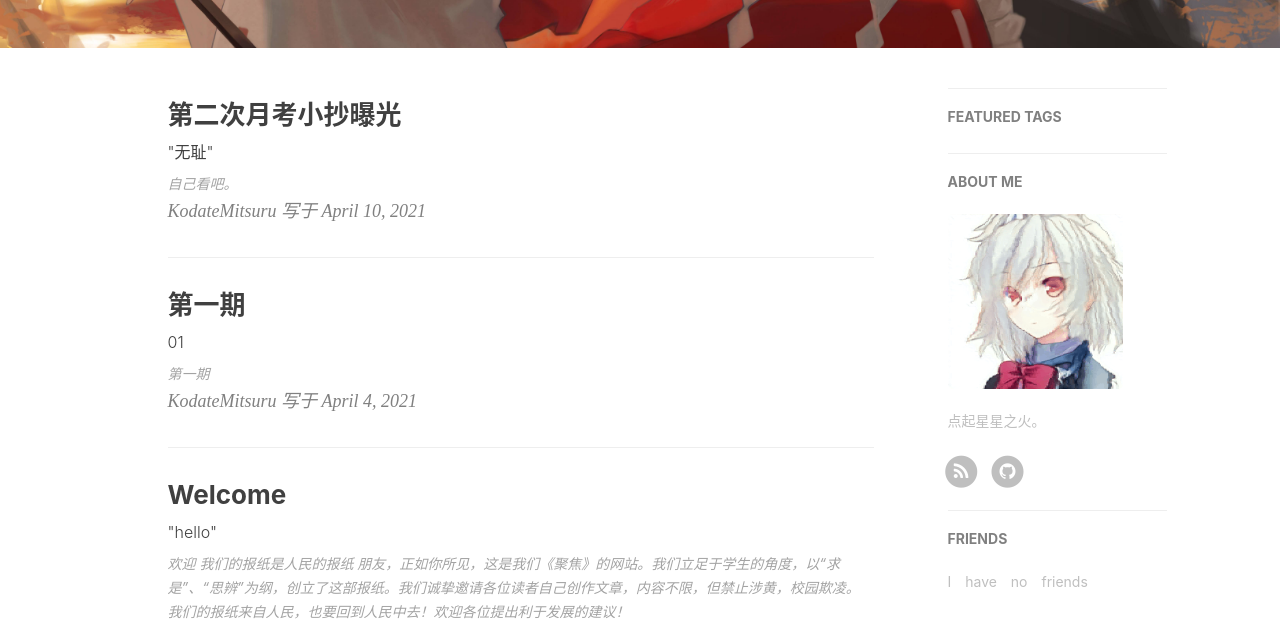
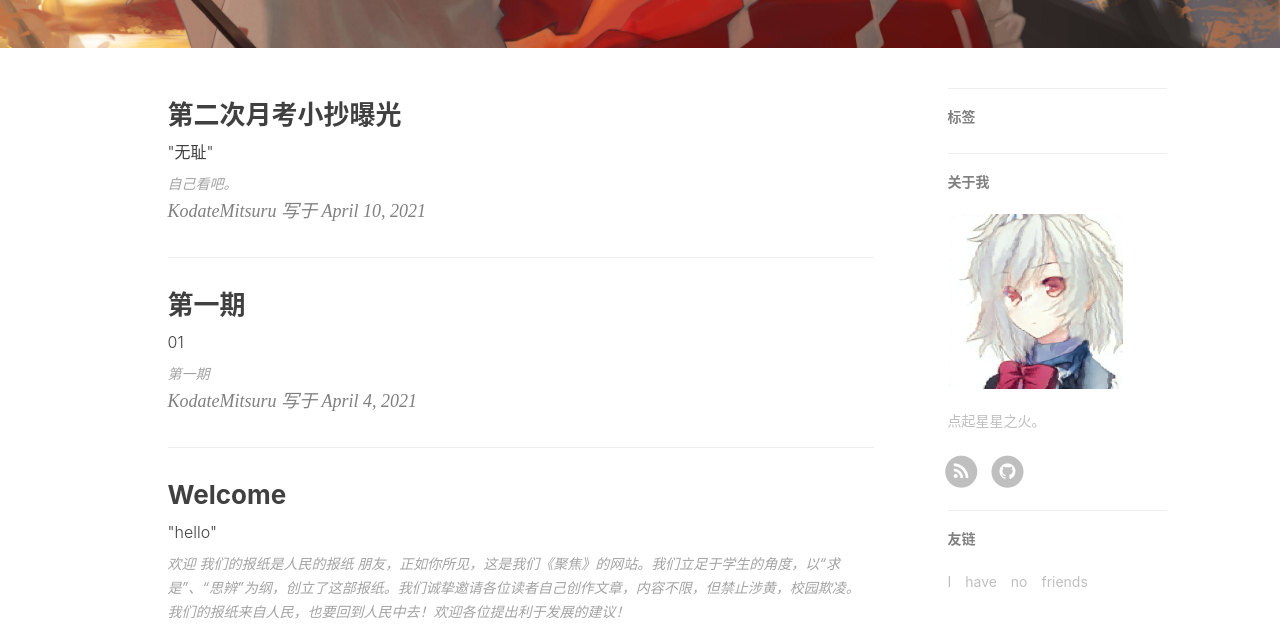
Before and after one commit to KodateMitsuru/KodateMitsuru.github.io, a Jekyll site: the page built from index.html, in a window 1280 px wide. Shown: the part 370-998 px from the top of the page. Built offline with Jekyll 4.4.1, drawn with Linux system fonts in a browser that asks for light colours; nearby versions of some CDN libraries; the list of posts is cut into pages by our own code; comment, search, counter and statistics services are not loaded.

Commit message:
Update page.html

```diff
--- a/_layouts/page.html
+++ b/_layouts/page.html
@@ -36,7 +36,7 @@ layout: default
                 {% if site.featured-tags %}
                 <section>
                     <!-- no hr -->
-                    <h5><a href="{{'/tags/' | prepend: site.baseurl }}">FEATURED TAGS</a></h5>
+                    <h5><a href="{{'/tags/' | prepend: site.baseurl }}">标签</a></h5>
                     <div class="tags">
         				{% for tag in site.tags %}
                             {% if tag[1].size > {{site.featured-condition-size}} %}
@@ -52,7 +52,7 @@ layout: default
                 <!-- Friends Blog -->
                 {% if site.friends %}
                 <hr>
-                <h5>FRIENDS</h5>
+                <h5>友链</h5>
                 <ul class="list-inline">
                     {% for friend in site.friends %}
                         <li><a href="{{friend.href}}">{{friend.title}}</a></li>
@@ -85,7 +85,7 @@ layout: default
                 {% if site.featured-tags %}
                 <section>
                     <hr class="hidden-sm hidden-xs">
-                    <h5><a href="{{'/tags/' | prepend: site.baseurl }}">FEATURED TAGS</a></h5>
+                    <h5><a href="{{'/tags/' | prepend: site.baseurl }}">标签</a></h5>
                     <div class="tags">
                         {% for tag in site.tags %}
                             {% if tag[1].size > {{site.featured-condition-size}} %}
@@ -100,7 +100,7 @@ layout: default
 
                 <!-- Short About -->
                 <section class="visible-md visible-lg">
-                    <hr><h5><a href="{{'/about/' | prepend: site.baseurl }}">ABOUT ME</a></h5>
+                    <hr><h5><a href="{{'/about/' | prepend: site.baseurl }}">关于我</a></h5>
                     <div class="short-about">
                         {% if site.sidebar-avatar %}
                             <img src="{{site.sidebar-avatar}}" />
@@ -176,7 +176,7 @@ layout: default
                 <!-- Friends Blog -->
                 {% if site.friends %}
                 <hr>
-                <h5>FRIENDS</h5>
+                <h5>友链</h5>
                 <ul class="list-inline">
                     {% for friend in site.friends %}
                         <li><a href="{{friend.href}}">{{friend.title}}</a></li>
```
